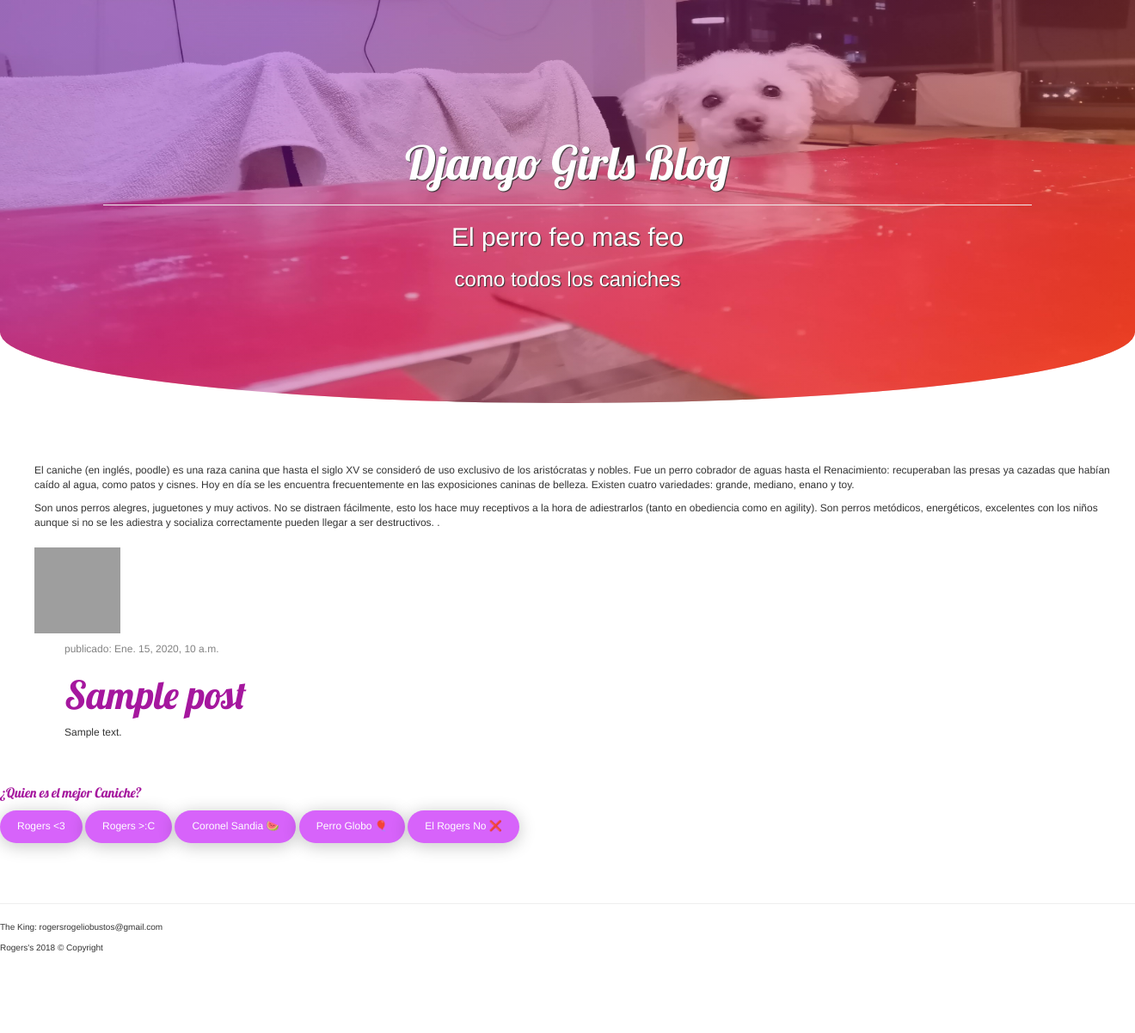
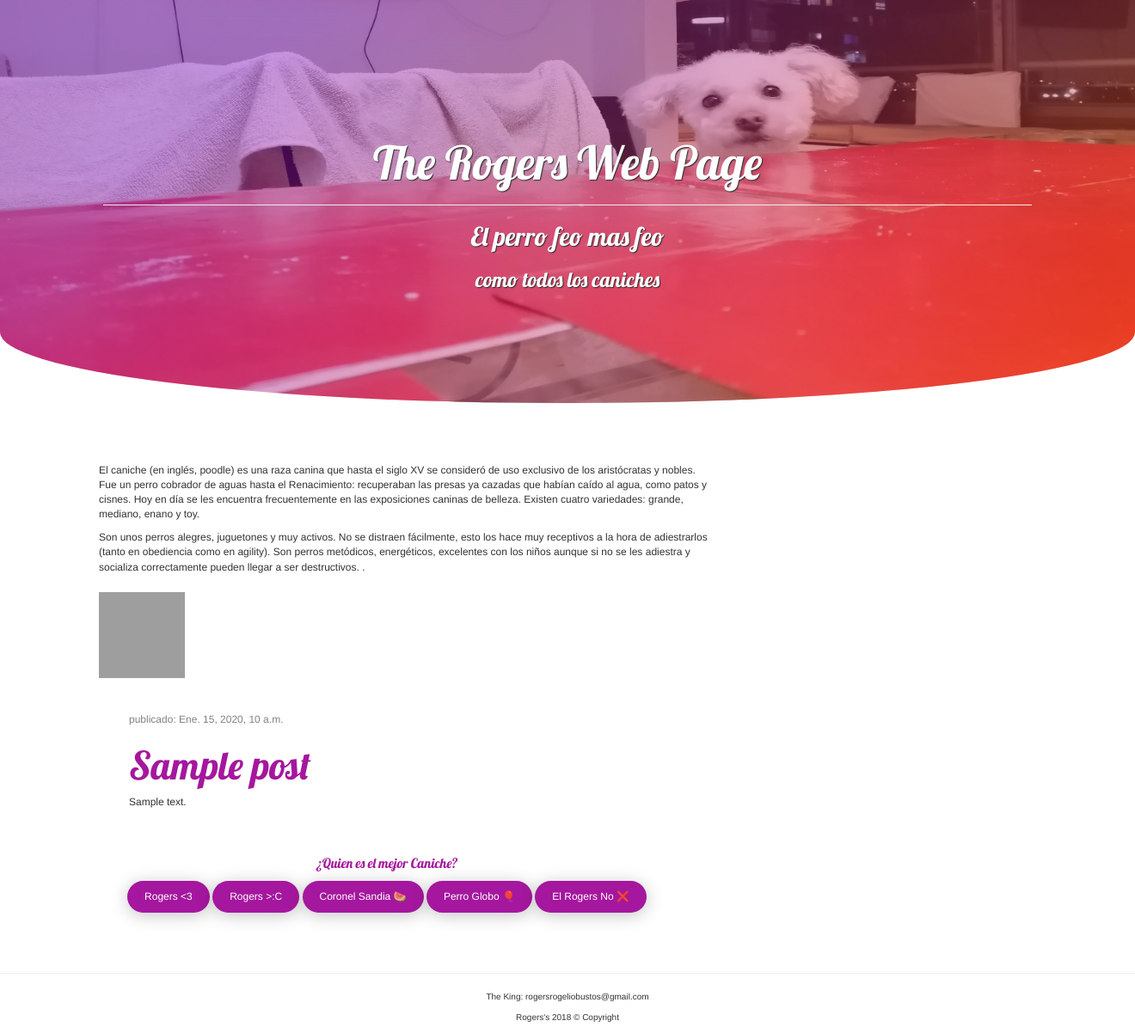
Before and after one commit to Catalina02/First_Test, a Django app: page / in a window 1320 px wide. Shown: the whole page at 86% size. Before the commit the page ends 1108 px from the top, so only its background shows below. Run offline with Django 3.2, Linux system fonts and the light colour scheme; tables that the repository leaves empty hold one stand-in row (values such as "Sample post"); some libraries are stand-ins or nearby versions; grey boxes are pictures that could not be loaded.

Commit message:
ajustes finales jkeje

```diff
--- a/blog/static/blog.css
+++ b/blog/static/blog.css
@@ -20,6 +20,7 @@ header .overlay{
     color: #FFF;
     text-shadow: 1px 1px 1px #333;
     background-image: linear-gradient( 135deg, #850ed069 20%, #fd5e086b 100%);
+    font-family: 'Lobster';
 }
 
 
@@ -35,18 +36,14 @@ h2 a {
     font-family: 'Lobster';
     font-size: 150% ;
 }
-.pregunta {
-    color: #a5179e;
-    font-family: 'Lobster';
-    font-size: 130% ;
-}
+
 
 .testo {
     margin-left: 40px;
     margin-top: 70px;
 }
 .image {
-    position: relative;
+    position:relative;
     margin-top: 10px;
     margin-bottom: 10px;
     text-align: center;
@@ -61,6 +58,7 @@ h2 a {
 
 .date {
     color: #828282;
+    margin-top: 30px;
 }
 
 .save {
@@ -87,16 +85,25 @@ h2 a {
 }
 
 
+.mejor{
+    text-align: center;
+}
 
+.pregunta {
+    color: #a5179e;
+    font-family: 'Lobster';
+    font-size: 130% ;
+    position: inherit;
+}
 button {
-    position: relative;
+    position: inherit;
     text-align: center;
     border: none;
     outline: none;
     padding: 10px 20px;
     border-radius: 50px;
     color: rgb(255, 255, 255);
-    background: rgb(215, 99, 250);
+    background: #a5179e;
     margin-bottom: 50px;
     box-shadow: 0 3px 20px 0 #0000003b;
 }
@@ -106,4 +113,5 @@ button:hover{
 footer{
     font-size: 10px;
     margin-bottom: 10px;
+    text-align: center;
 }
--- /dev/null
+++ b/blog/templates/blog/base.html
@@ -0,0 +1,39 @@
+<!DOCTYPE html>
+<meta charset="utf-8">
+{% load static %}
+<html>
+    <head>
+        <title>Ther RialPoodle</title>
+        <link rel="stylesheet" href="//maxcdn.bootstrapcdn.com/bootstrap/3.2.0/css/bootstrap.min.css">
+        <link rel="stylesheet" href="//maxcdn.bootstrapcdn.com/bootstrap/3.2.0/css/bootstrap-theme.min.css">
+        <link href="//fonts.googleapis.com/css?family=Lobster&subset=latin,latin-ext" rel="stylesheet" type="text/css">
+        <link rel="stylesheet" href="{% static 'blog.css' %}">
+    </head>
+	<body>
+        <header>
+            <div class="overlay">
+                <div class="page-header">
+                    <h1><a href="/">The Rogers Web Page</a></h1>
+                </div>
+                <h2>El perro feo mas feo</h2>
+                <h3>como todos los caniches</h3>
+            </div>
+        </header>
+
+        <div class="content container">
+            <div class="row">
+                <div class="col-md-8">
+                {% block content %}
+                {% endblock %}
+                </div>
+            </div>
+        </div>
+
+
+        <footer>
+            <hr>
+            <p>The King: rogersrogeliobustos@gmail.com</p>
+            <p>Rogers's 2018 &copy; Copyright </p>
+          </footer>
+    </body>
+</html>
--- a/blog/templates/blog/post_list.html
+++ b/blog/templates/blog/post_list.html
@@ -1,108 +1,5 @@
-<!DOCTYPE html>
-<meta charset="utf-8">
-{% load static %}
-<html>
-<!---
-    <style>
-        *{padding: 10; margin: 0; box-sizing: border-box;}
-        body {
-          font-size: 120%;
-        }
-        header {
-            background: url('https://www.hogarmania.com/archivos/201705/mascotas-perros-razas-caniche-XxXx80.jpg');
-            text-align: center;
-            width: 100%;
-            height: auto;
-            background-size: 100% 65%;
-            background-attachment: fixed;
-            overflow: hidden;
-	        border-radius: 0 0 85% 85% / 30%;
-        }
-        header .overlay{
-            width: 100%;
-            height: 100%;
-            padding: 50px;
-            color: #FFF;
-            text-shadow: 1px 1px 1px #333;
-            background-image: linear-gradient( 135deg, #9f05ff69 10%, #fd5e086b 100%);
-        }
-
-        h1 {
-            font-family: 'Dancing Script', cursive;
-            font-size: 80px;
-            margin-bottom: 30px;
-        }
-        h3, h2, p , .day{
-            font-family: 'Open Sans', sans-serif;
-            margin-bottom: 30px;
-            text-align: center;
-        }
-        .testo, form{
-            position: relative;
-
-            text-align: center;
-        }
-        .fechas{
-            position: relative;
-            text-align: center;
-            font-size: 10px;
-        }
-        .POST, form{
-            position: relative;
-
-            text-align: center;
-        }
-        .midia
-        {
-            font-family: 'Dancing Script', cursive;
-            font-size: 50px;
-            margin-bottom: 30px;
-        }
-        .caca{
-            font-family: 'Open Sans', sans-serif;
-            margin-bottom: 30px;
-            text-align: left;
-            position: relative;
-            left:400px
-        }
-        button {
-            text-align: center;
-            border: none;
-            outline: none;
-            padding: 10px 20px;
-            border-radius: 50px;
-            color: rgb(255, 255, 255);
-            background: rgb(215, 99, 250);
-            margin-bottom: 50px;
-            box-shadow: 0 3px 20px 0 #0000003b;
-        }
-        button:hover{
-            cursor: pointer;
-        }
-        footer{
-            font-size: 10px;
-            margin-bottom: 10px;
-        }
-    </style>
---->
-
-    <head>
-        <title>Ther RialPoodle</title>
-        <link rel="stylesheet" href="//maxcdn.bootstrapcdn.com/bootstrap/3.2.0/css/bootstrap.min.css">
-        <link rel="stylesheet" href="//maxcdn.bootstrapcdn.com/bootstrap/3.2.0/css/bootstrap-theme.min.css">
-        <link href="//fonts.googleapis.com/css?family=Lobster&subset=latin,latin-ext" rel="stylesheet" type="text/css">
-        <link rel="stylesheet" href="{% static 'blog.css' %}">
-    </head>
-	<body>
-        <header>
-            <div class="overlay">
-                <div class="page-header">
-                    <h1><a href="/">Django Girls Blog</a></h1>
-                </div>
-                <h2>El perro feo mas feo</h2>
-                <h3>como todos los caniches</h3>
-            </div>
-        </header>
+{% extends 'blog/base.html' %}
+{% block content %}
 <div class='testo'>
     <p>El caniche (en inglés, poodle) es una raza canina que hasta el siglo XV se consideró de uso exclusivo de los aristócratas y nobles. Fue un perro cobrador de aguas hasta el Renacimiento: recuperaban las presas ya cazadas que habían caído al agua, como patos y cisnes. Hoy en día se les encuentra frecuentemente en las exposiciones caninas de belleza. Existen cuatro variedades: grande, mediano, enano y toy.</p>
     <p>Son unos perros alegres, juguetones y muy activos. No se distraen fácilmente, esto los hace muy receptivos a la hora de adiestrarlos (tanto en obediencia como en agility). Son perros metódicos, energéticos, excelentes con los niños aunque si no se les adiestra y socializa correctamente pueden llegar a ser destructivos. .</p>
@@ -117,7 +14,7 @@
                     <div class="date">
                         <p>publicado: {{ post.published_date }}</p>
                     </div>
-                            <h2><a href="">{{ post.title }}</a></h2>
+                    <h2><a href="{% url 'post_detail' pk=post.pk %}">{{ post.title }}</a></h2>
                     <p>{{ post.text|linebreaksbr }}</p>
                 </div>
             {% endfor %}
@@ -125,7 +22,7 @@
     </div>
 </div>
 
-
+<div class='mejor'>
     <p class='pregunta'>¿Quien es el mejor Caniche?<p>
     <form>
         <!--https://www.w3schools.com/charsets/ref_emoji.asp-->
@@ -136,15 +33,10 @@
         <button onclick="test()">El Rogers No &#x274C;</button>
 
     </form>
+</div>
 <script>
     function test(){
         alert('KE WEA CHUSHESUMARE QLO, \nel Rogers es el besto caniche \nuwu')
     }
 </script>
-        <footer>
-            <hr>
-            <p>The King: rogersrogeliobustos@gmail.com</p>
-            <p>Rogers's 2018 &copy; Copyright </p>
-          </footer>
-    </body>
-</html>
+{% endblock %}
--- a/blog/urls.py
+++ b/blog/urls.py
@@ -3,4 +3,5 @@ from . import views
 
 urlpatterns = [
     path('', views.post_list, name='post_list'),
+    path('post/<int:pk>/', views.post_detail, name='post_detail'),
 ]
--- a/blog/views.py
+++ b/blog/views.py
@@ -1,7 +1,12 @@
 from django.shortcuts import render
 from django.utils import timezone
 from .models import Post
+from django.shortcuts import render, get_object_or_404
 
 def post_list(request):
     posts = Post.objects.filter(published_date__lte=timezone.now()).order_by('published_date')
     return render(request, 'blog/post_list.html', {'posts': posts})
+
+def post_detail (request, pk):
+    post = get_object_or_404(Post, pk=pk)
+    return render(request, 'blog/post_detail.html', {'post': post})
```
Also changed, not shown: blog/templates/blog/post_detail.html (added, +13 -0 lines). Lines whose indentation alone changed are shown as unchanged.
